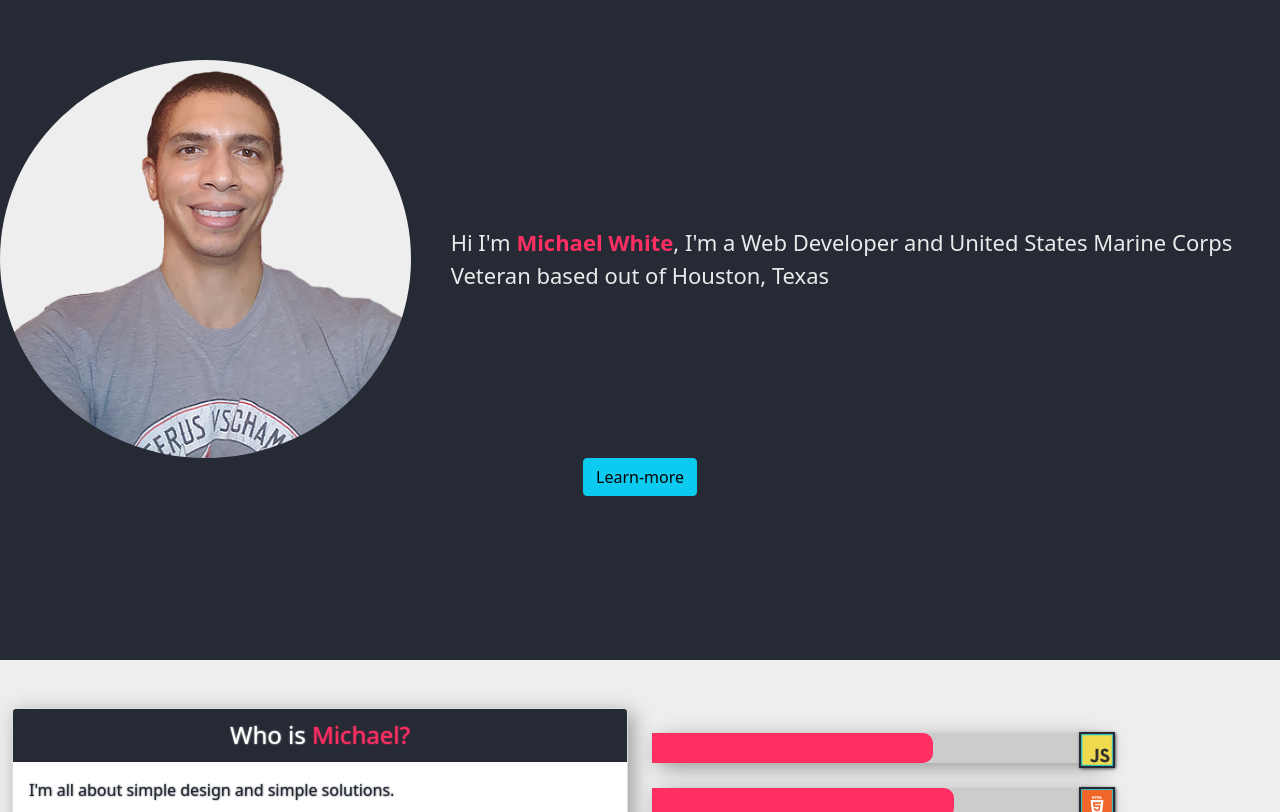
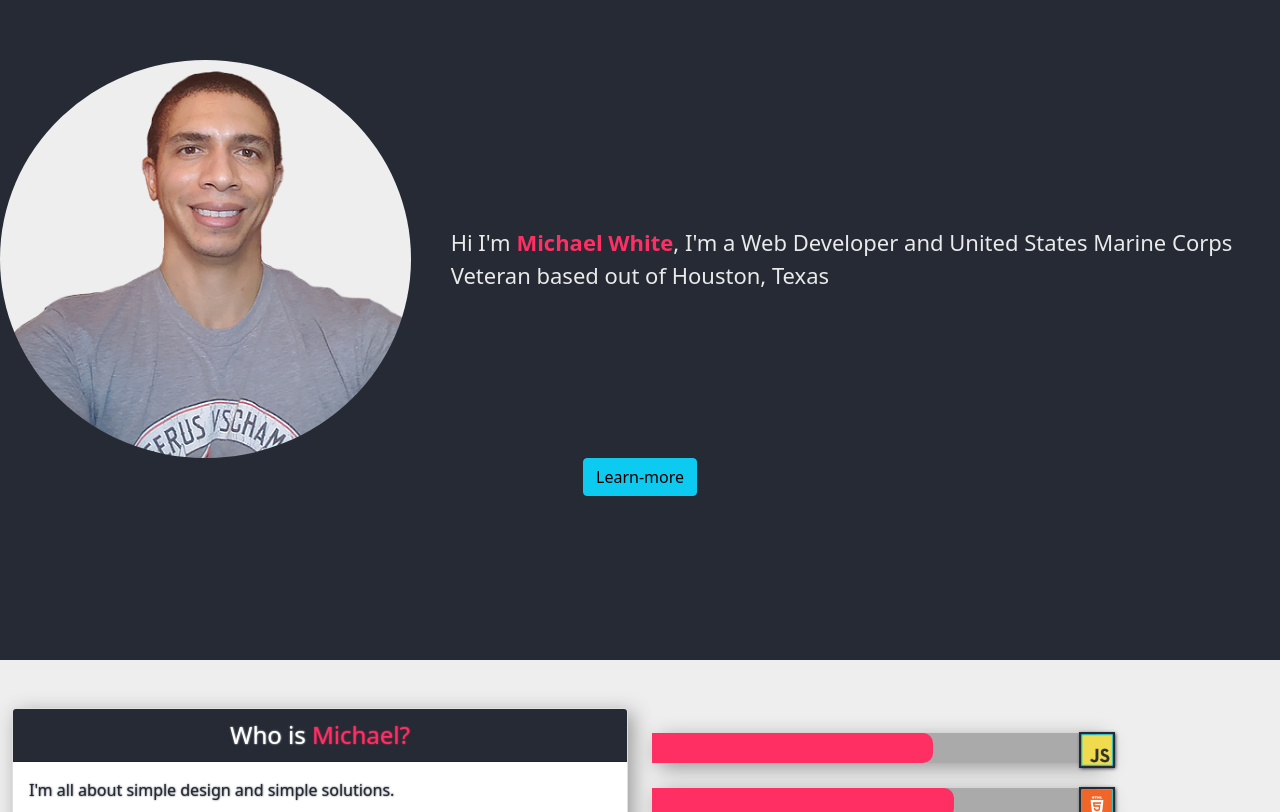
Before and after one commit to mikewhite628/portfolio, a React (Create React App) app: page /about in a window 1280 px wide. Shown: the part 140-952 px from the top of the page. Built offline with nearby package versions, Linux system fonts and the light colour scheme; a web font is replaced by a local one.

Commit message:
made skills bars darker

```diff
--- a/src/App.css
+++ b/src/App.css
@@ -112,7 +112,7 @@ a {
 
 .skill-bar {
   height: 30px;
-  background-color: #cccccc;
+  background-color: #aaaaaa;
   border-radius: 10px;
   margin-bottom: 5px;
   padding: 10px;
```
Also changed, not shown: 1 other file (tests, documents, lock files or other folders).
